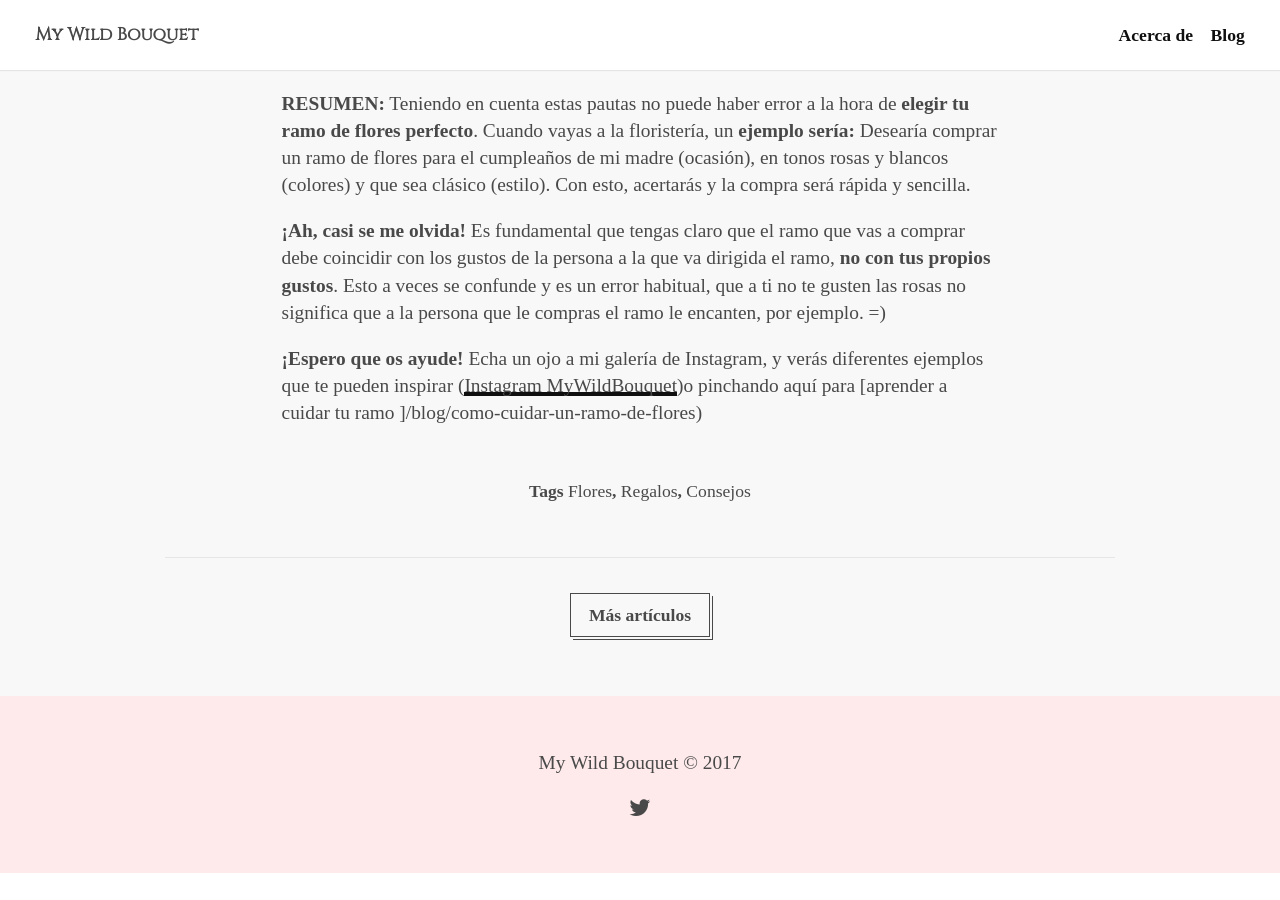
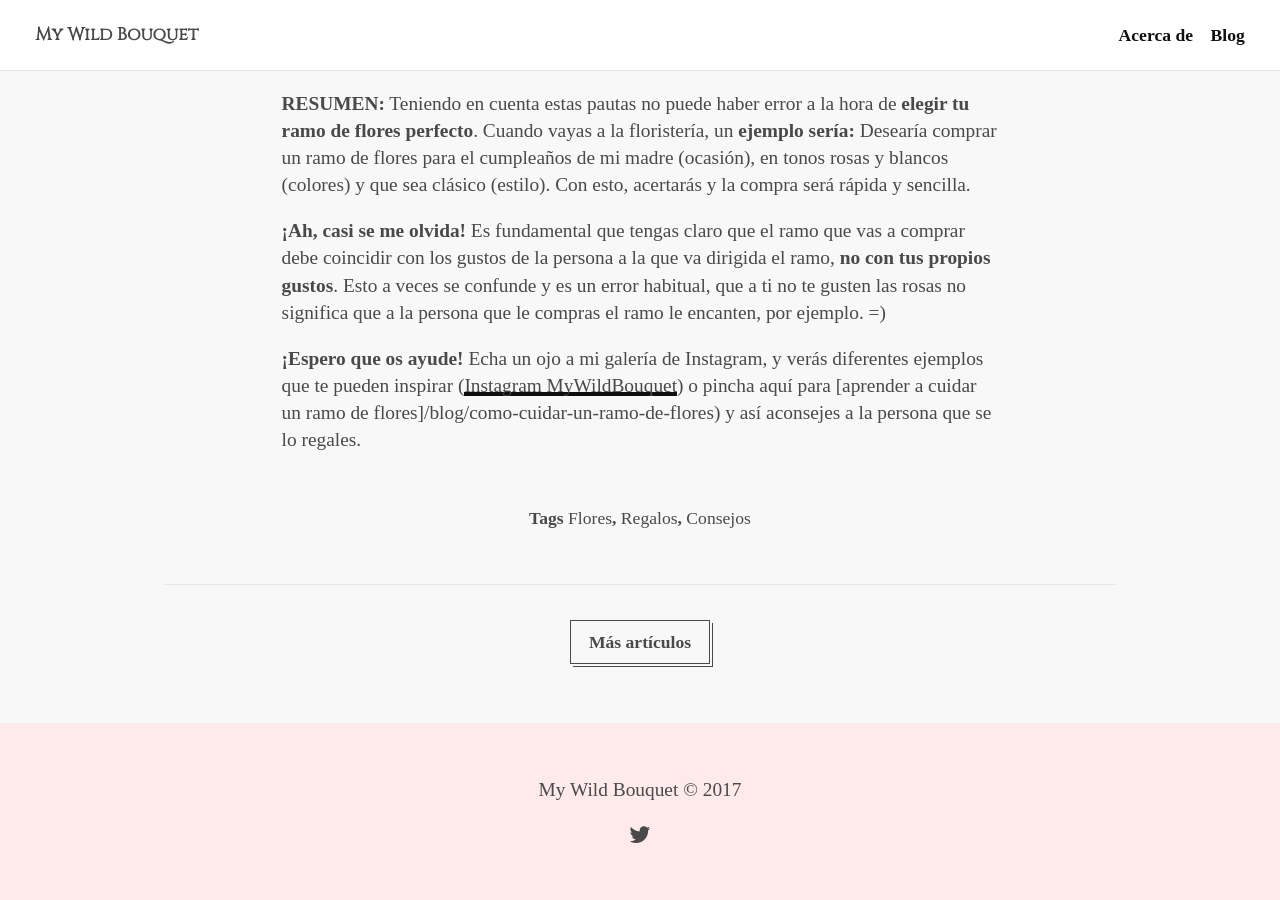
Before and after one commit to keyvanakbary/ramosilvestre.com, a Jekyll site: the page built from src/_posts/2017-12-16-estilos-de-ramos-de-flores.md, in a window 1280 px wide and 900 px high, scrolled down 3480 px. Built offline with Jekyll 4.4.1, drawn with Linux system fonts in a browser that asks for light colours; some web fonts are replaced; before the commit the page ends 4353 px from its top, so only the background shows below that.

Commit message:
Update 2017-12-16-estilos-de-ramos-de-flores.md

```diff
--- a/src/_posts/2017-12-16-estilos-de-ramos-de-flores.md
+++ b/src/_posts/2017-12-16-estilos-de-ramos-de-flores.md
@@ -55,4 +55,4 @@ Cuando vayas a la floristería, un **ejemplo sería:** Desearía comprar un ramo
 **¡Ah, casi se me olvida!** Es fundamental que tengas claro que el ramo que vas a comprar debe coincidir con los gustos de la persona a la que va dirigida el ramo, **no con tus propios gustos**. Esto a veces se confunde y es un error habitual, que a ti no te gusten las rosas no significa que a la persona que le compras el ramo le encanten, por ejemplo. =)
 
 
-**¡Espero que os ayude!** Echa un ojo a mi galería de Instagram, y verás diferentes ejemplos que te pueden inspirar ([Instagram MyWildBouquet](https://www.instagram.com/mywildbouquet/))o pinchando aquí para [aprender a cuidar tu ramo ]/blog/como-cuidar-un-ramo-de-flores)
+**¡Espero que os ayude!** Echa un ojo a mi galería de Instagram, y verás diferentes ejemplos que te pueden inspirar ([Instagram MyWildBouquet](https://www.instagram.com/mywildbouquet/)) o pincha aquí para [aprender a cuidar un ramo de flores]/blog/como-cuidar-un-ramo-de-flores) y así aconsejes a la persona que se lo regales.
```
